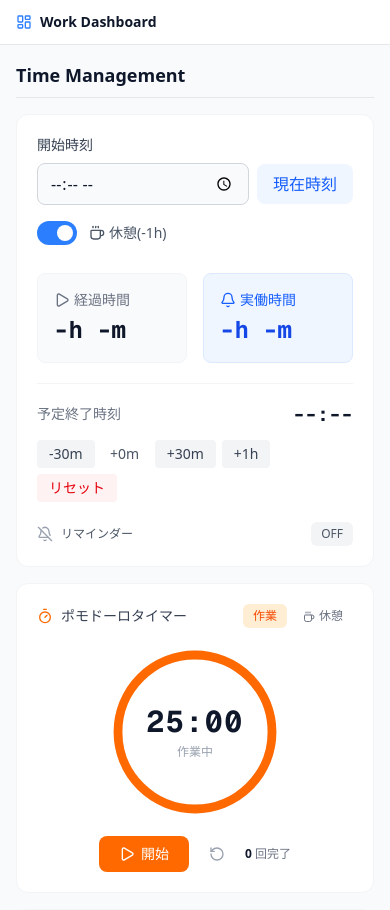
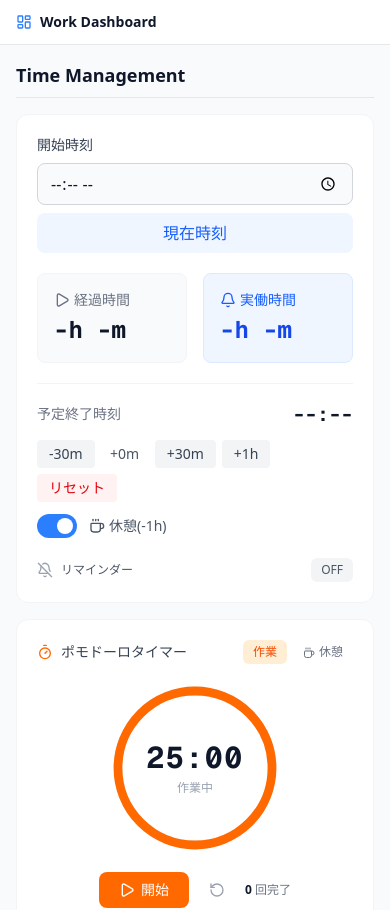
Before and after one commit to karake-shoya/work-dashboard, a Next.js app: page / in a window 390 px wide. Shown: the top 910 px of the page. Built offline with nearby package versions, Linux system fonts and the light colour scheme; no server answers.

Commit message:
fix: 小画面でのタイムマネジメントカードのレイアウト調整

```diff
--- a/src/components/time/WorkTimeCalculator.tsx
+++ b/src/components/time/WorkTimeCalculator.tsx
@@ -78,6 +78,26 @@ export function WorkTimeCalculator() {
   // オフセット調整ボタンの共通スタイル
   const offsetBtnClass = "px-3 py-1 text-sm bg-gray-100 hover:bg-gray-200 dark:bg-gray-800 dark:hover:bg-gray-700 text-gray-700 dark:text-gray-300 rounded transition-colors";
 
+  // 休憩トグル（大小画面で表示位置が変わるため変数化）
+  const breakToggle = (
+    <label className="flex items-center cursor-pointer">
+      <div className="relative">
+        <input
+          type="checkbox"
+          className="sr-only"
+          checked={includesBreak}
+          onChange={(e) => setIncludesBreak(e.target.checked)}
+        />
+        <div className={`block w-10 h-6 outline-none rounded-full transition-colors ${includesBreak ? 'bg-blue-500' : 'bg-gray-300 dark:bg-gray-600'}`}></div>
+        <div className={`dot absolute left-1 top-1 bg-white w-4 h-4 rounded-full transition-transform ${includesBreak ? 'transform translate-x-4' : ''}`}></div>
+      </div>
+      <div className="ml-3 text-sm font-medium text-gray-600 dark:text-gray-300 flex items-center gap-1">
+        <Coffee className="w-4 h-4" />
+        休憩(-1h)
+      </div>
+    </label>
+  );
+
   return (
     <div className="space-y-5 bg-white dark:bg-gray-900 border border-gray-100 dark:border-gray-800 p-5 rounded-xl">
       <div className="flex flex-col sm:flex-row sm:items-end justify-between gap-4">
@@ -86,7 +106,8 @@ export function WorkTimeCalculator() {
           <label className="block text-sm font-medium text-gray-700 dark:text-gray-300">
             開始時刻
           </label>
-          <div className="flex items-center space-x-2">
+          {/* 小画面: 縦並び / 大画面: 横並び */}
+          <div className="flex flex-col sm:flex-row sm:items-center gap-2">
             <input
               type="time"
               value={startTimeStr}
@@ -95,31 +116,16 @@ export function WorkTimeCalculator() {
             />
             <button
               onClick={handleSetNow}
-              className="px-4 py-2 bg-blue-50 hover:bg-blue-100 dark:bg-blue-900/30 dark:hover:bg-blue-900/50 text-blue-600 dark:text-blue-400 font-medium rounded-lg transition-colors"
+              className="sm:shrink-0 px-4 py-2 bg-blue-50 hover:bg-blue-100 dark:bg-blue-900/30 dark:hover:bg-blue-900/50 text-blue-600 dark:text-blue-400 font-medium rounded-lg transition-colors"
             >
               現在時刻
             </button>
           </div>
         </div>
 
-        {/* 休憩考慮トグル */}
-        <div className="flex items-center space-x-3 mb-2 sm:mb-0">
-          <label className="flex items-center cursor-pointer">
-            <div className="relative">
-              <input
-                type="checkbox"
-                className="sr-only"
-                checked={includesBreak}
-                onChange={(e) => setIncludesBreak(e.target.checked)}
-              />
-              <div className={`block w-10 h-6 outline-none rounded-full transition-colors ${includesBreak ? 'bg-blue-500' : 'bg-gray-300 dark:bg-gray-600'}`}></div>
-              <div className={`dot absolute left-1 top-1 bg-white w-4 h-4 rounded-full transition-transform ${includesBreak ? 'transform translate-x-4' : ''}`}></div>
-            </div>
-            <div className="ml-3 text-sm font-medium text-gray-600 dark:text-gray-300 flex items-center gap-1">
-              <Coffee className="w-4 h-4" />
-              休憩(-1h)
-            </div>
-          </label>
+        {/* 休憩トグル（sm以上でのみ右上に表示） */}
+        <div className="hidden sm:flex items-center mb-2">
+          {breakToggle}
         </div>
       </div>
 
@@ -171,6 +177,11 @@ export function WorkTimeCalculator() {
             リセット
           </button>
         </div>
+
+        {/* 休憩トグル（sm未満でのみボタンの下に表示） */}
+        <div className="sm:hidden">
+          {breakToggle}
+        </div>
       </div>
 
       <NotificationHandler />
```
